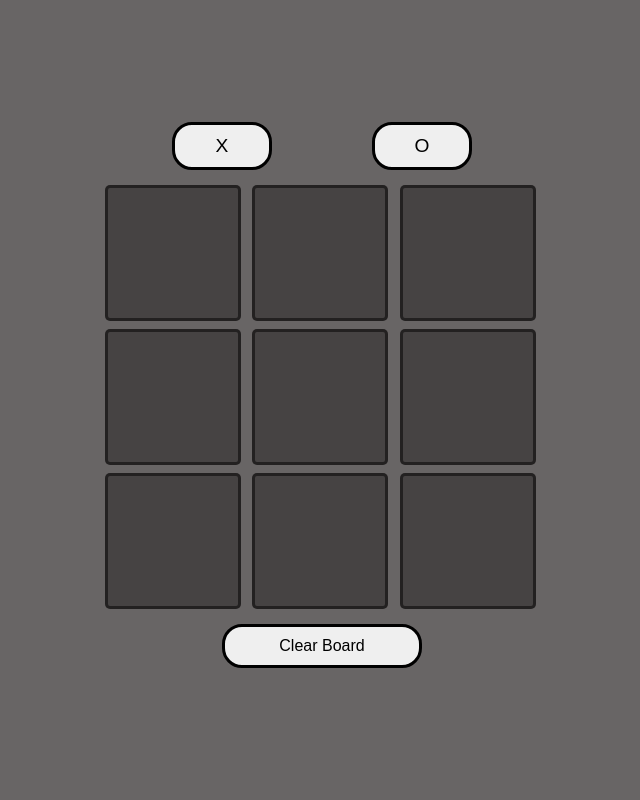
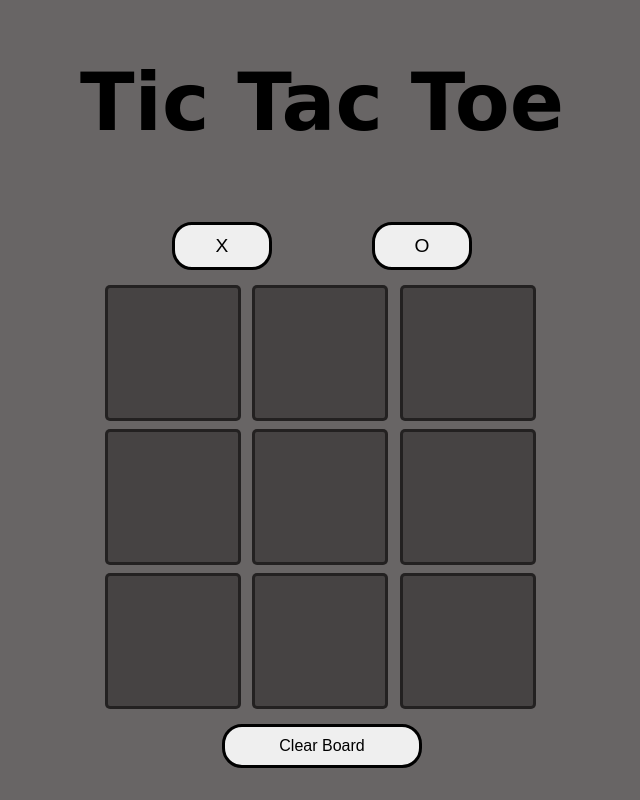
Before and after one commit to OneTooManyln/project_tic-tac-toe, a plain HTML site: page index.html in a window 1280 px wide. Shown: the whole page, without its empty margins (318-958 px from the left). Drawn offline with Linux system fonts and the light colour scheme; a web font is replaced by a local one.

Commit message:
Create new class for title in main page

```diff
--- a/index.html
+++ b/index.html
@@ -9,6 +9,9 @@
     <title>Tic Tac Toe</title>
   </head>
   <body>
+    <div class="title">
+      <h1>Tic Tac Toe</h1>
+    </div>
     <div class="gameboard">
       <div class="button-container">
         <button class="btn x">X</button>
```
